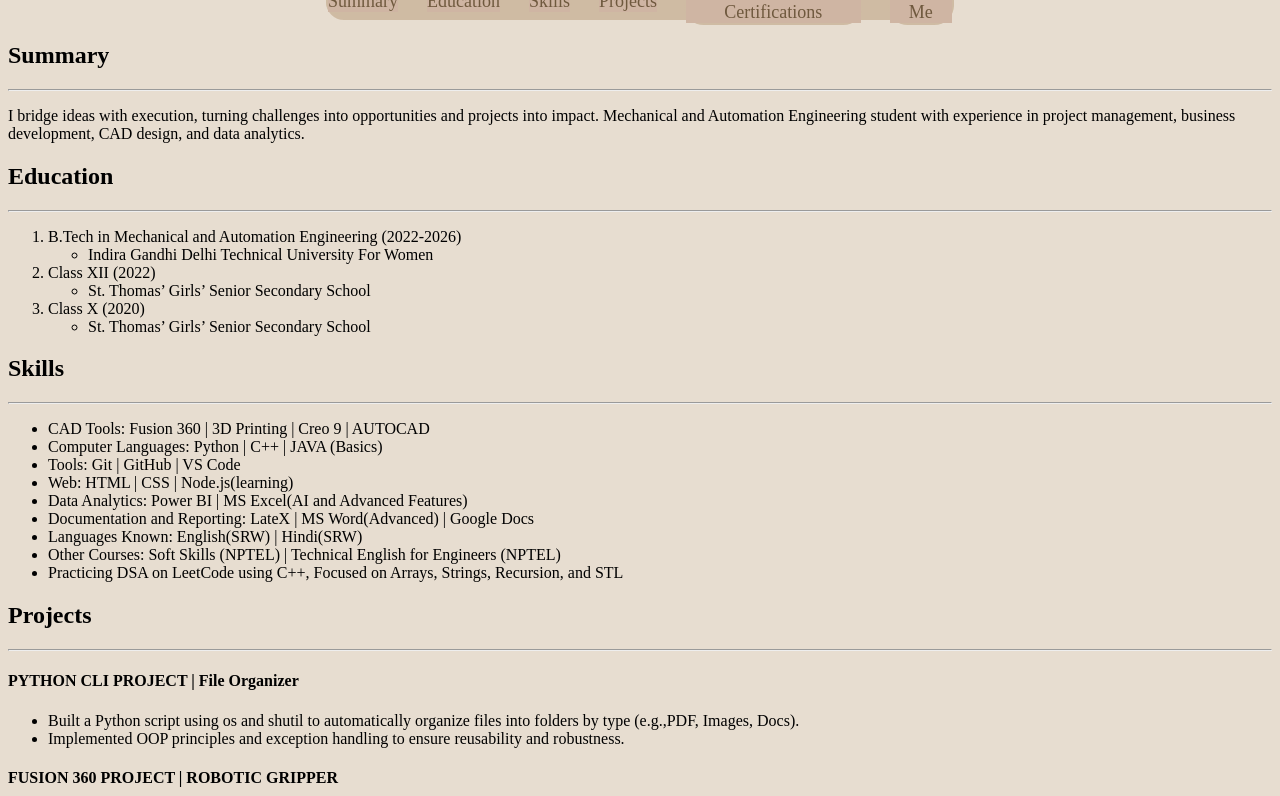
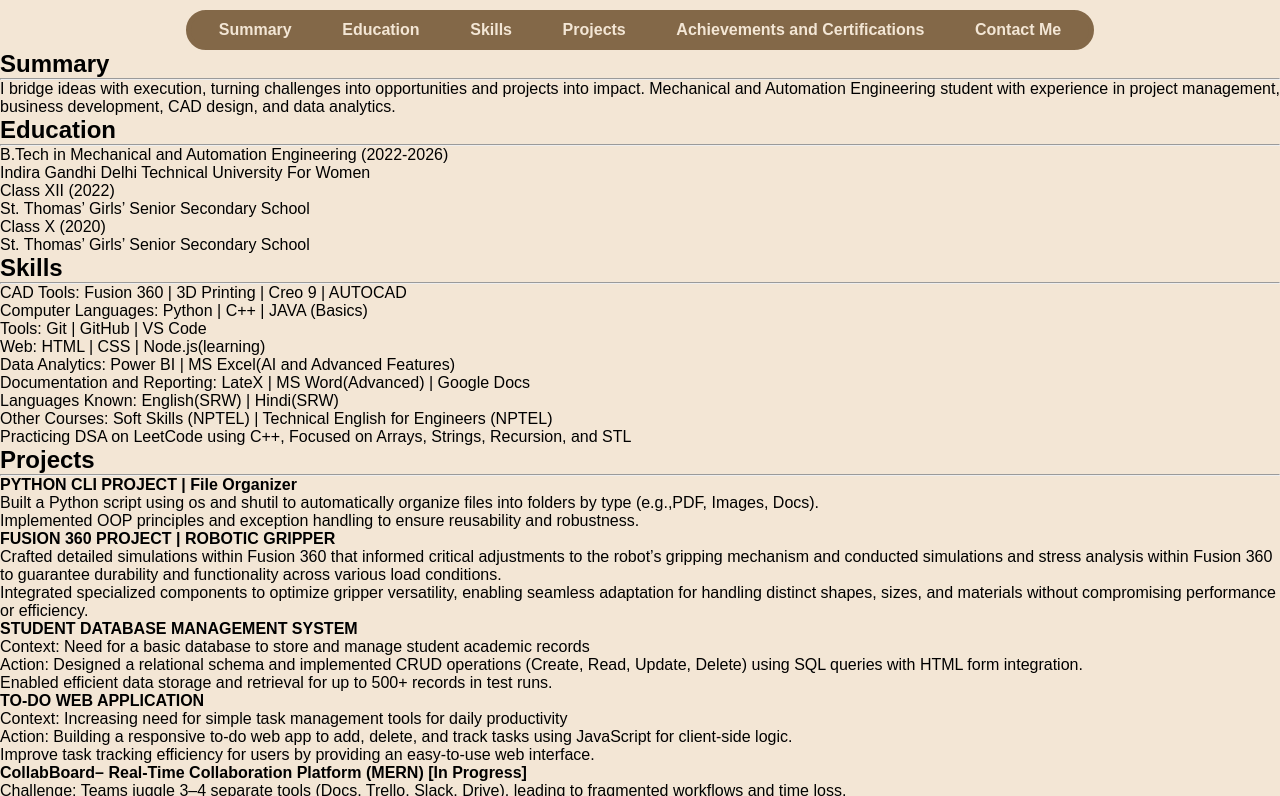
Before and after one commit to Bani-1525/Bani-Aggarwal-Portfolio, a plain HTML site: page index.html in a window 1280 px wide. Shown: the part 98-894 px from the top of the page. Drawn offline with Linux system fonts and the light colour scheme.

Commit message:
CSS Changes

```diff
--- a/index.html
+++ b/index.html
@@ -5,54 +5,69 @@
     <meta name="viewport" content="width=device-width, initial-scale=1.0">
     <title>Bani Aggarwal Portfolio</title>
     <style>
+        @media screen and (max-width: 455px){
+            div ul{
+                flex-wrap: wrap;
+                gap: 8px;
+                padding: 8px;
+            }
+            div ul li a{
+                font-size: 6px;
+                padding: 4px 6px;
+                display: inline-block;
+                text-align: center;
+            }
+        }
         *{
-            background-color: rgb(231, 221, 208);
+            margin: 0;
+            padding: 0;
+            box-sizing: border-box;
+        }
+        body{
+            background-color: rgb(243,230,213);
+            font-family: Arial, Helvetica, sans-serif;
         }
         h1{
+            padding: 25px;
             text-align: center;
-            font-family:'Franklin Gothic Medium', 'Arial Narrow', Arial, sans-serif;
-            font-weight: 800;
+            font-family: 'Franklin Gothic Medium', 'Arial Narrow', Arial, sans-serif;
+            font-size: 50px;
         }
-        .nav_panel ul{
+        div ul{
             list-style: none;
-            display: flex;
-            padding:0;
-            margin: 0 auto;
+            display:flex;
+            justify-content: space-around;
+            align-items: center;
+            flex-wrap: nowrap;
             gap: 25px;
-            justify-content: center;
-            font-size: large;
+            border: 5px solid rgb(131, 104, 72);
+            border-radius: 25px;
+            width: fit-content;
+            height:5vh;
+            margin:0 auto;
+            padding: 15px;
+            background-color: rgb(131, 104, 72);
+        }
+        div ul li a{
+            text-decoration: none;
+            font-size: 1rem;
+            padding: 0.4rem 0.8rem;
             text-align: center;
-            width: 50%;
-            height: 40px;
-            border: 2px solid rgb(231, 221, 208);
-            box-sizing: border-box;
-            border-radius: 20px;
-            align-items: center;
-            background-color: rgb(207, 187, 163);
+            color: rgb(243,230,213);
+            font-weight: bold;
+            white-space: nowrap;
         }
-        .nav_panel li{
-            border: 2px solid rgb(207, 187, 163);
-            box-sizing: border-box;
-            border-radius: 20px;
-            background-color: rgb(207, 181,163);
-        }
-        ul li a{
-            display:block;
-            color: rgb(111, 89, 62);
-            background-color: rgb(207, 181,163);
-            text-decoration: none;
-        }
-        ul li a:hover{
-            background-color: rgb(207, 181,163);
-            color: white;
-            border-color: rgb(187, 115, 27)
+        div ul li a:hover{
+            background-color: rgb(165, 130, 84);
+            color: bisque;
+            border-radius: 25px;
         }
     </style>
 </head>
 <body>
     <header>
         <h1> BANI AGGARWAL</h1>
-        <nav class="nav_panel">
+        <div>
             <ul>
             <li><a href="#Summary">Summary</a></li>
             <li><a href="#Education">Education</a></li>
@@ -61,7 +76,7 @@
             <li><a href="#Achievements and Certifications">Achievements and Certifications</a></li>
             <li><a href="#Contact Me">Contact Me</a></li>
             </ul>
-        </nav>
+        </div>
     </header>
     <main>
         <section id = "Summary">
```
